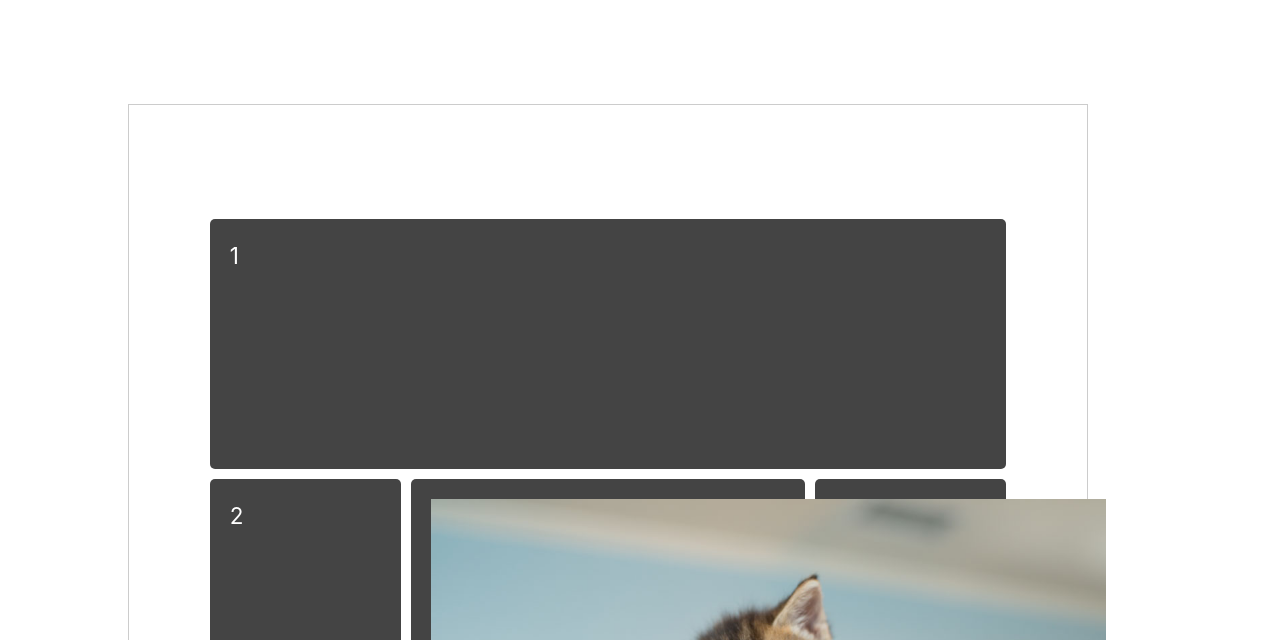
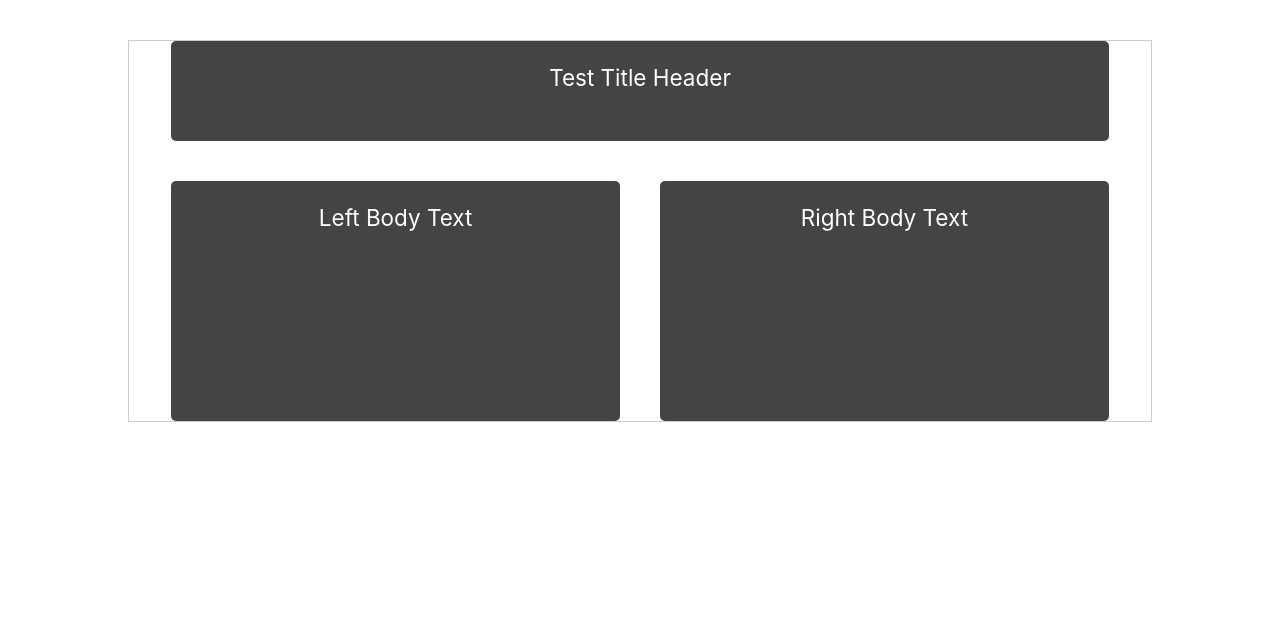
Before and after one commit to hamietp/hamietp.github.io, a plain HTML site: page index.html in a window 1280 px wide. Shown: the part 160-800 px from the top of the page. Drawn offline with nearby package versions, Linux system fonts and the light colour scheme.

Commit message:
Commit #2

```diff
--- a/index.html
+++ b/index.html
@@ -25,16 +25,10 @@
         <h1>Index</h1>
 
         <div class="wrapper">
-            <div class="Box item1">1</div>
-            <div class="Box item2">2</div>
-            <div class="Box item3">3</div>
-            <div class="Box item4"><img src="Kitten.jpg" alt="kitten" height="450px"></div>
-            <div class="Box item5">5</div>
+            <div class="box item1">Test Title Header</div>
+            <div class="box item2">Left Body Text</div>
+            <div class="box item3">Right Body Text</div>
         </div>
-
-    <img src="https://cdn.royalcanin-weshare-online.io/QH5t5m8BGYYl5D-lkkT0/v1/kgst13-two-kittens-sitting-in-a-cardboard-box" alt="Little kitten." height="300">
-    <a href="https://petfinder.com"><img src="kitten2.png" alt="Cute kitten being held" class="circleImg"></a>
-
     <script src="https://cdnjs.cloudflare.com/ajax/libs/materialize/1.0.0/js/materialize.min.js"></script>
 </body>
 </html>
--- a/style.css
+++ b/style.css
@@ -34,15 +34,6 @@ a {
     border-radius: 2%;
 }
 
-.flexbox {
-    margin: 30px;
-    border: 3px solid black;
-    display: flex;
-    flex-wrap: wrap;
-    justify-content: center;
-
-}
-
 #contactForm input, textarea, button {
     display: block;
     margin: 30px;
@@ -66,19 +57,19 @@ html {
 }
 
 .wrapper {
-    margin: 10% 10%  10%;
-    width: 75%;
-    height: 1000px;
+  margin: 5% 10% 20px;
+  width: auto;
+  height: auto;
   border: 1px solid #CCC;
   display: grid;
-    grid-gap: 10px;
+  grid-gap: 40px;
   grid-template-columns: repeat(4, 20%);
-    grid-template-rows: repeat(3,250px);
+  grid-template-rows: repeat(3,100px);
   justify-content: center;
-    align-content: center;
+  align-content: end;
 }
 
-  .Box {
+.box {
   background-color: #444;
   color: #fff;
   border-radius: 5px;
@@ -88,18 +79,20 @@ html {
 
 .item1 {
   grid-column: 1 / 5;
+  display: flex;
+  justify-content: center;
 }
 
 .item2 {
-    grid-column: 1;
+  grid-column: 1 / 3;
   grid-row: 2 / 4;
+  display: flex;
+  justify-content: center;
 }
 
 .item3 {
-    grid-column: 4 / 5;
+  grid-column: 3 / 5;
+  grid-row: 2 / 4;
+  display: flex;
+  justify-content: center;
 }
-
-  .item4 {
-      grid-column: 2 / 4;
-      grid-row: 2 / 4;
-  }
```
Lines whose indentation alone changed are shown as unchanged.
